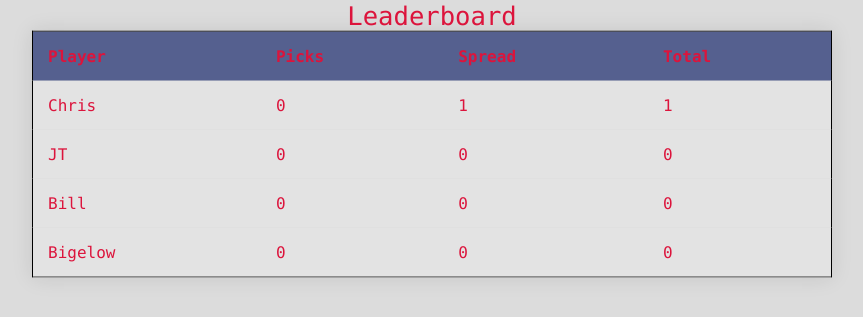
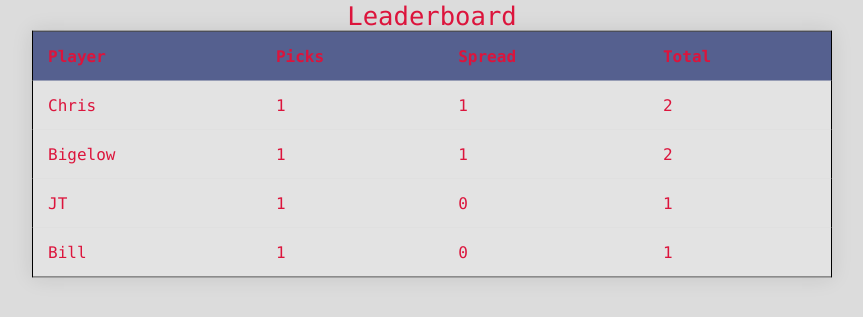
Before and after one commit to jt-cronin/2021HuskerApp, a Flask app: page / in a window 1280 px wide. Shown: the part 461-778 px from the top of the page, without its empty margins (208-1071 px from the left). Run offline with Flask 2, Linux system fonts and the light colour scheme.

Commit message:
post Fordham

```diff
--- a/templates/index.html
+++ b/templates/index.html
@@ -18,27 +18,27 @@
 	  	<tbody>
 	  		<tr>
 	  	    <td>Chris</td>
+	  	    <td>1</td>
+	  	    <td>1</td>
+	  	    <td>2</td>
+	  	  </tr>
+	  	  <tr>
+	  	    <td>Bigelow</td>
+	  	    <td>1</td>
+	  	    <td>1</td>
+	  	    <td>2</td>
+	  	  </tr>
+	  	  <tr>
+	  	    <td>JT</td>
+	  	    <td>1</td>
 	  	    <td>0</td>
-	  	    <td>1</td>
 	  	    <td>1</td>
 	  	  </tr>
 	  	  <tr>
-	  	    <td>JT</td>
+	  	    <td>Bill</td>
+	  	    <td>1</td>
 	  	    <td>0</td>
-	  	    <td>0</td>
-	  	    <td>0</td>
-	  	  </tr>
-	  	  <tr>
-	  	    <td>Bill</td>
-	  	    <td>0</td>
-	  	    <td>0</td>
-	  	    <td>0</td>
-	  	  </tr>
-	  	  <tr>
-	  	    <td>Bigelow</td>
-	  	    <td>0</td>
-	  	    <td>0</td>
-	  	    <td>0</td>
+	  	    <td>1</td>
 	  	  </tr>
 	  	</tbody>
 	  </table>
```
